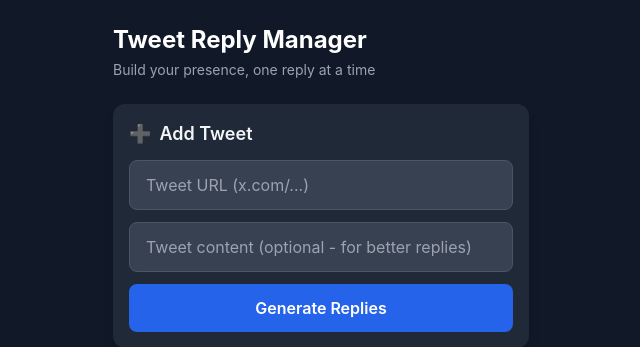
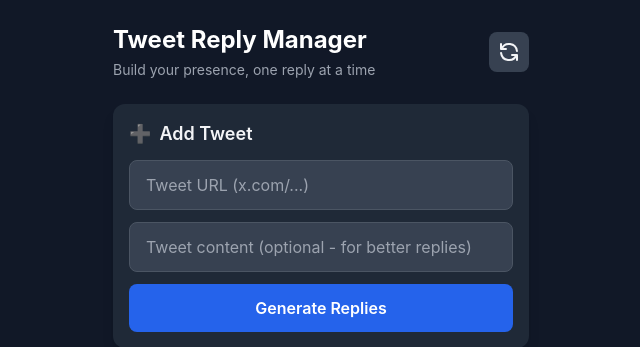
Before and after one commit to kairo-bitbot/tweet-reply-manager, a Flask app: page / in a window 1280 px wide. Shown: the top 347 px of the page, without its empty margins (319-959 px from the left). Run offline with Flask 3, Linux system fonts and the light colour scheme; data that the repository does not hold is empty; some libraries are stand-ins or nearby versions.

Commit message:
Add refresh button and sync from chat

```diff
--- a/templates/index.html
+++ b/templates/index.html
@@ -26,9 +26,16 @@
 <body class="bg-gray-900 text-gray-100 min-h-screen">
     <div class="max-w-md mx-auto px-4 py-6">
         <!-- Header -->
-        <header class="mb-6">
-            <h1 class="text-2xl font-bold text-white mb-1">Tweet Reply Manager</h1>
-            <p class="text-gray-400 text-sm">Build your presence, one reply at a time</p>
+        <header class="mb-6 flex items-center justify-between">
+            <div>
+                <h1 class="text-2xl font-bold text-white mb-1">Tweet Reply Manager</h1>
+                <p class="text-gray-400 text-sm">Build your presence, one reply at a time</p>
+            </div>
+            <a href="/" class="bg-gray-700 hover:bg-gray-600 p-2 rounded-lg transition-colors" title="Refresh">
+                <svg xmlns="http://www.w3.org/2000/svg" class="h-6 w-6" fill="none" viewBox="0 0 24 24" stroke="currentColor">
+                    <path stroke-linecap="round" stroke-linejoin="round" stroke-width="2" d="M4 4v5h.582m15.356 2A8.001 8.001 0 004.582 9m0 0H9m11 11v-5h-.581m0 0a8.003 8.003 0 01-15.357-2m15.357 2H15" />
+                </svg>
+            </a>
         </header>
 
         <!-- Add Tweet Form -->
```
